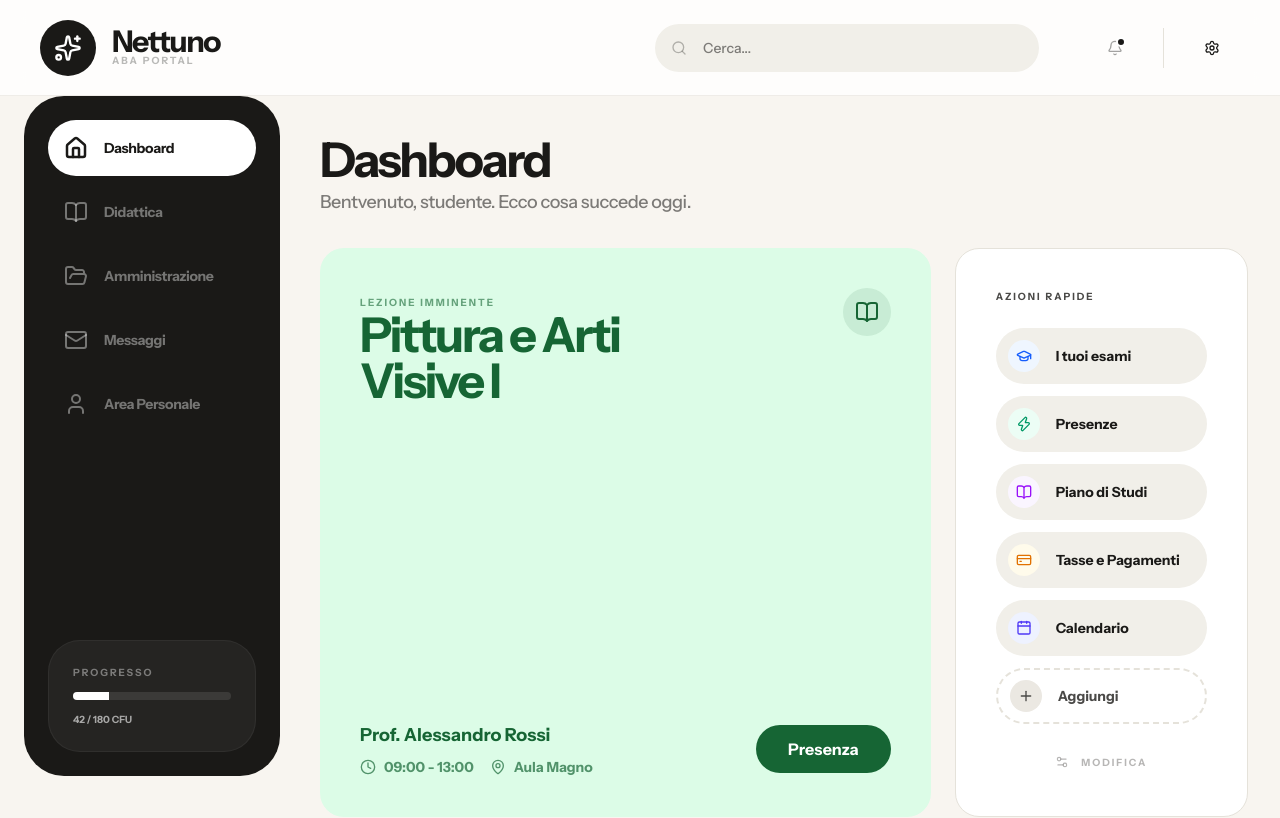
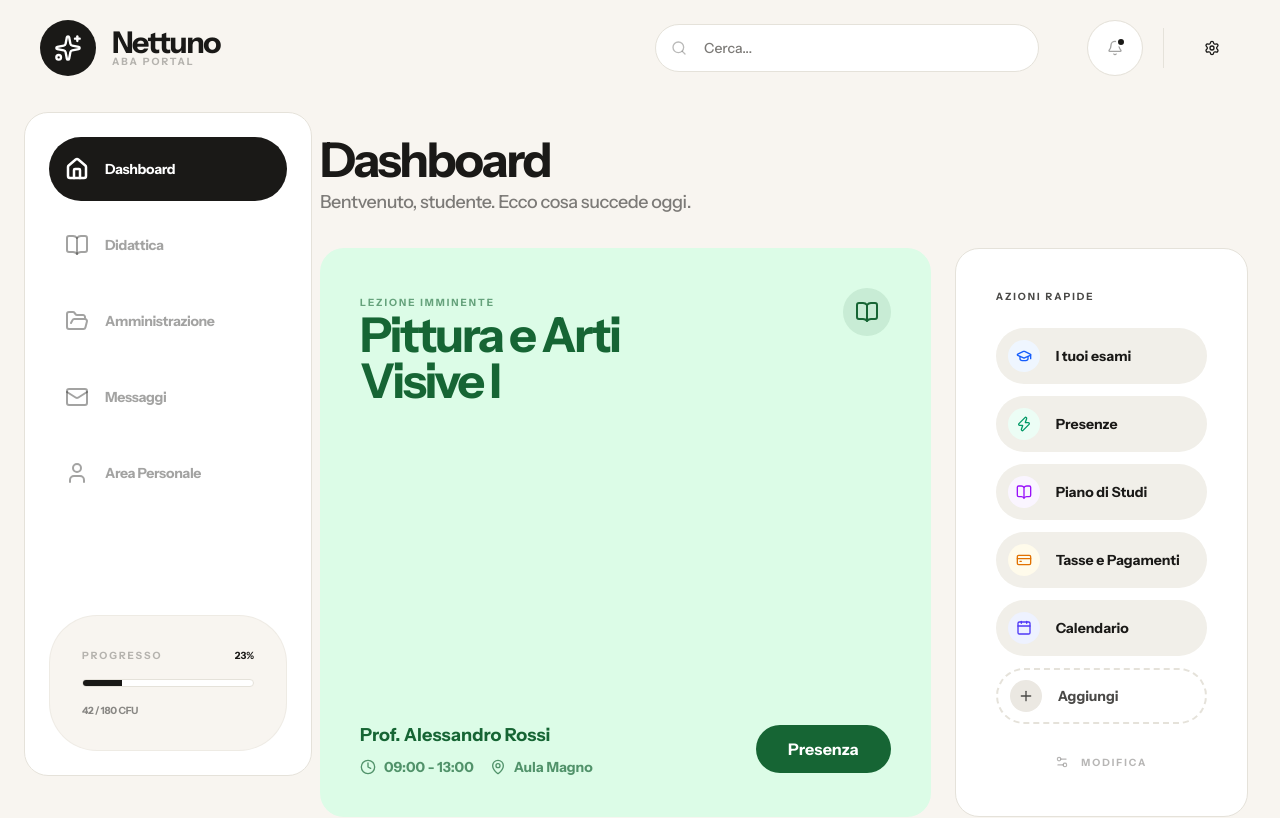
Before and after one commit to Snes00/nettuno-prototype, a Next.js app: page / in a window 1280 px wide. Shown: the top 818 px of the page. Built offline with nearby package versions, Linux system fonts and the light colour scheme.

Commit message:
style: white sidebar with dark selection and transparent header

```diff
--- a/src/components/layout/BottomNav.tsx
+++ b/src/components/layout/BottomNav.tsx
@@ -40,7 +40,7 @@ export function BottomNav() {
     <>
       {/* Mobile Bottom Nav - Bento Flat */}
       <nav className="fixed bottom-0 left-0 right-0 z-50 flex h-20 items-center justify-around bg-white md:hidden px-4">
-        <div className="flex w-full h-14 items-center justify-around bg-[#1A1917] rounded-full px-2">
+        <div className="flex w-full h-14 items-center justify-around bg-white border border-[#E5E2DA] rounded-full px-2">
           {items.map((item) => {
             const Icon = item.icon;
             const isActive = pathname === item.href;
@@ -51,7 +51,7 @@ export function BottomNav() {
                 href={item.href}
                 className={cn(
                   "flex items-center justify-center h-10 w-10 rounded-full transition-all",
-                  isActive ? "bg-white text-[#1A1917] scale-110" : "text-white/40 hover:text-white"
+                  isActive ? "bg-[#1A1917] text-white scale-110" : "text-[#1A1917]/30 hover:text-[#1A1917]"
                 )}
               >
                 <Icon className={cn("h-5 w-5", isActive && "stroke-[2.5px]")} />
@@ -61,10 +61,9 @@ export function BottomNav() {
         </div>
       </nav>
 
-      {/* Desktop Sidebar - Bento Solid Block */}
-      {/* top-24 per lasciare spazio all'header ed evitare overlap con il logo Nettuno */}
-      <nav className="hidden fixed left-6 top-24 bottom-6 w-24 md:w-64 bg-[#1A1917] rounded-[2.5rem] md:flex flex-col p-6 gap-2 z-40 transition-all shadow-none">
-        <div className="space-y-2">
+      {/* Desktop Sidebar - Bento White Mode */}
+      <nav className="hidden fixed left-6 top-28 bottom-6 w-24 md:w-72 bg-white border border-[#E5E2DA] rounded-[1.5rem] md:flex flex-col p-6 gap-2 z-40 transition-all shadow-none">
+        <div className="space-y-3">
           {items.map((item) => {
             const Icon = item.icon;
             const isActive = pathname === item.href;
@@ -74,10 +73,10 @@ export function BottomNav() {
                 key={item.href}
                 href={item.href}
                 className={cn(
-                  "group flex items-center justify-center md:justify-start gap-4 px-4 py-4 rounded-2xl transition-all",
+                  "group flex items-center justify-center md:justify-start gap-4 px-4 py-5 rounded-2xl transition-all",
                   isActive
-                    ? "bg-white text-[#1A1917] font-bold"
-                    : "text-white/40 hover:bg-white/5 hover:text-white"
+                    ? "bg-[#1A1917] text-white font-bold"
+                    : "text-[#1A1917]/40 hover:bg-[#F1EFE9] hover:text-[#1A1917]"
                 )}
               >
                 <Icon className={cn("h-6 w-6 shrink-0 transition-transform group-hover:scale-110", isActive && "stroke-[2.5px]")} />
@@ -87,12 +86,15 @@ export function BottomNav() {
           })}
         </div>
 
-        <div className="mt-auto hidden md:block p-6 rounded-[2rem] bg-white/5 border border-white/5">
-           <p className="text-[10px] font-black uppercase tracking-[0.2em] text-white/40 mb-3">Progresso</p>
-           <div className="h-2 w-full bg-white/10 rounded-full overflow-hidden">
-              <div className="h-full w-[23%] bg-white" />
+        <div className="mt-auto hidden md:block p-8 rounded-2xl bg-[#F8F5F0] border border-[#E5E2DA]/50">
+           <div className="flex justify-between items-center mb-4">
+              <p className="text-[10px] font-black uppercase tracking-[0.2em] text-[#1A1917]/30">Progresso</p>
+              <span className="text-[10px] text-[#1A1917] font-black">23%</span>
            </div>
-           <p className="text-[10px] text-white/60 mt-3 font-bold">42 / 180 CFU</p>
+           <div className="h-2 w-full bg-white rounded-full overflow-hidden border border-[#E5E2DA]">
+              <div className="h-full w-[23%] bg-[#1A1917]" />
+           </div>
+           <p className="text-[10px] text-[#1A1917]/50 mt-4 font-bold uppercase tracking-tight">42 / 180 CFU</p>
         </div>
       </nav>
     </>
--- a/src/components/layout/Header.tsx
+++ b/src/components/layout/Header.tsx
@@ -8,10 +8,10 @@ import Link from "next/link";
 
 export function Header() {
   return (
-    <header className="sticky top-0 z-50 w-full border-b bg-white/80 backdrop-blur-md transition-all h-24 flex items-center">
+    <header className="sticky top-0 z-50 w-full border-none bg-background transition-all h-24 flex items-center">
       <div className="w-full flex items-center justify-between px-6 md:px-10">
 
-        {/* Logo - Posizionato esattamente per allinearsi alla Sidebar fixed */}
+        {/* Logo - Floating on background */}
         <div className="flex items-center">
           <Link href="/" className="flex items-center gap-4 group">
             <div className="h-14 w-14 rounded-2xl bg-[#1A1917] flex items-center justify-center transition-transform group-hover:rotate-12 shadow-none shrink-0">
@@ -26,26 +26,26 @@ export function Header() {
           </Link>
         </div>
 
-        {/* Search Bar - Più snella e spostata a destra */}
+        {/* Search Bar - Più snella */}
         <div className="hidden flex-1 items-center justify-end px-12 lg:flex">
           <div className="relative w-full max-w-sm">
             <Search className="absolute left-4 top-1/2 h-4 w-4 -translate-y-1/2 text-[#1A1917]/30" />
             <Input
               placeholder="Cerca..."
-              className="w-full pl-12 h-12 bg-[#F1EFE9] border-none rounded-2xl focus-visible:ring-2 focus-visible:ring-primary/10 transition-all font-medium text-sm"
+              className="w-full pl-12 h-12 bg-white border border-[#E5E2DA] rounded-2xl focus-visible:ring-2 focus-visible:ring-primary/10 transition-all font-medium text-sm"
             />
           </div>
         </div>
 
-        {/* Action Icons - Grandi come quelle della Sidebar (h-14) */}
+        {/* Action Icons */}
         <div className="flex items-center gap-3">
-          <Button variant="ghost" size="icon" className="lg:hidden rounded-2xl h-14 w-14 bg-[#F1EFE9]">
+          <Button variant="ghost" size="icon" className="lg:hidden rounded-2xl h-14 w-14 bg-white border border-[#E5E2DA]">
             <Search className="h-6 w-6" />
           </Button>
 
           <Button
             variant="ghost"
-            className="h-14 w-14 rounded-2xl text-[#1A1917]/40 hover:text-[#1A1917] hover:bg-[#F1EFE9] relative transition-all flex items-center justify-center p-0"
+            className="h-14 w-14 rounded-2xl text-[#1A1917]/40 hover:text-[#1A1917] bg-white border border-[#E5E2DA] hover:bg-[#F1EFE9] relative transition-all flex items-center justify-center p-0"
           >
             <Bell className="h-7 w-7" />
             <span className="absolute top-4 right-4 h-2.5 w-2.5 rounded-full bg-primary border-2 border-white"></span>
```
